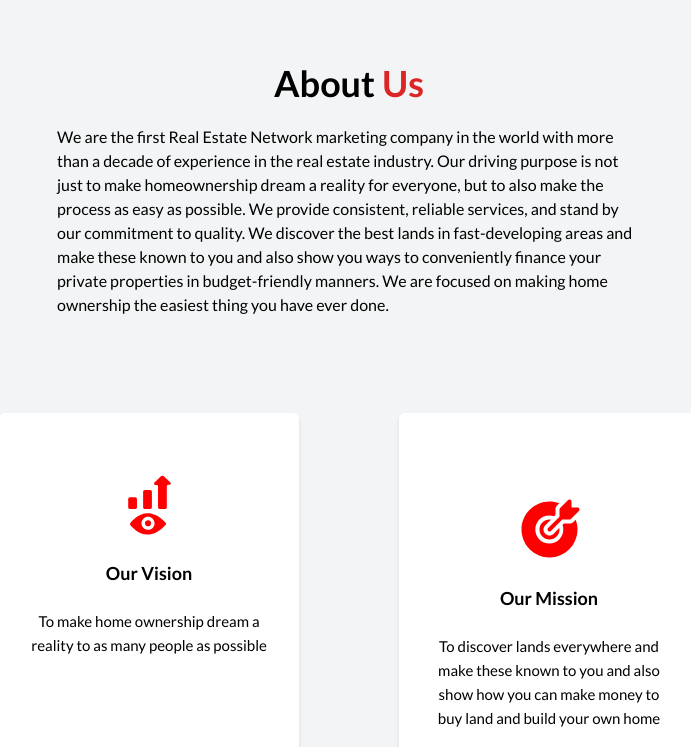
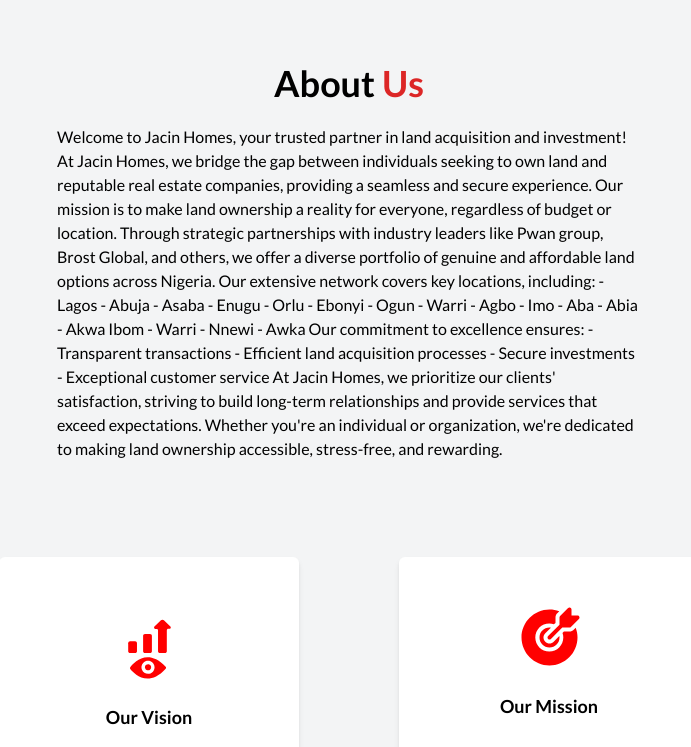
Before and after one commit to nnaemyx/jacinhomes, a Next.js app: page / in a window 1280 px wide. Shown: the part 840-1587 px from the top of the page, without its empty margins (291-982 px from the left). Built offline with nearby package versions, Linux system fonts and the light colour scheme.

Commit message:
corrections

```diff
--- a/app/(primary)/page.tsx
+++ b/app/(primary)/page.tsx
@@ -17,15 +17,23 @@
           About <span className="text-red-600">Us</span>
         </h1>
         <p className="text-left text-[1rem] xl:px-[21rem]">
-          We are the first Real Estate Network marketing company in the world
-          with more than a decade of experience in the real estate industry. Our
-          driving purpose is not just to make homeownership dream a reality for
-          everyone, but to also make the process as easy as possible. We provide
-          consistent, reliable services, and stand by our commitment to quality.
-          We discover the best lands in fast-developing areas and make these
-          known to you and also show you ways to conveniently finance your
-          private properties in budget-friendly manners. We are focused on
-          making home ownership the easiest thing you have ever done.
+          Welcome to Jacin Homes, your trusted partner in land acquisition and
+          investment! At Jacin Homes, we bridge the gap between individuals
+          seeking to own land and reputable real estate companies, providing a
+          seamless and secure experience. Our mission is to make land ownership
+          a reality for everyone, regardless of budget or location. Through
+          strategic partnerships with industry leaders like Pwan group, Brost
+          Global, and others, we offer a diverse portfolio of genuine and
+          affordable land options across Nigeria. Our extensive network covers
+          key locations, including: - Lagos - Abuja - Asaba - Enugu - Orlu -
+          Ebonyi - Ogun - Warri - Agbo - Imo - Aba - Abia - Akwa Ibom - Warri -
+          Nnewi - Awka Our commitment to excellence ensures: - Transparent
+          transactions - Efficient land acquisition processes - Secure
+          investments - Exceptional customer service At Jacin Homes, we
+          prioritize our clients' satisfaction, striving to build long-term
+          relationships and provide services that exceed expectations. Whether
+          you're an individual or organization, we're dedicated to making land
+          ownership accessible, stress-free, and rewarding.
         </p>
       </div>
       <div className="flex md:flex-row justify-center px-3 md:w-full gap-6 lg:w-[800px] mx-auto  items-center text-center flex-col mt-12 lg:mt-[6rem]">
@@ -33,15 +41,20 @@
           <Image src={VisionICon} alt="visionicon" />
           <h4 className="text-[18px] font-bold mt-6">Our Vision</h4>
           <p className="text-[15px] mt-6">
-            To make home ownership dream a reality to as many people as possible
+            Our vision is to be the leading land acquisition and investment
+            partner in Nigeria, bridging the gap between individuals and
+            reputable real estate companies, and making land ownership
+            accessible, stress-free, and rewarding for all
           </p>
         </div>
         <div className="bg-white shadow-md rounded-md mx-auto  flex flex-col justify-center items-center text-center py-[60px] px-[30px] leading-[1.5rem] md:h-[400px] md:w-[300px] lg:w-[300px] lg:h-[400px]">
           <Image src={MissionICon} alt="missionicon" />
           <h4 className="text-[18px] font-bold mt-6">Our Mission</h4>
           <p className="text-[15px] mt-6">
-            To discover lands everywhere and make these known to you and also
-            show how you can make money to buy land and build your own home
+            Our mission is to make land ownership a reality for everyone,
+            regardless of budget or location, by providing a seamless and secure
+            experience through strategic partnerships and exceptional customer
+            service
           </p>
         </div>
       </div>
@@ -62,27 +75,52 @@
           </h1>
           <div className="flex lg:flex-row flex-col justify-center gap-12 items-center mx-auto">
             <div className="flex gap-3 items-center">
-              <Image src={AccountabilityImage} width={35} height={35} alt="accountabilty image" />
+              <Image
+                src={AccountabilityImage}
+                width={35}
+                height={35}
+                alt="accountabilty image"
+              />
               <h3 className="text-white">A - Accountability</h3>
             </div>
 
             <div className="flex gap-3 items-center">
-              <Image src={ResponsibilityImage} width={35} height={35} alt="responsibility image" />
+              <Image
+                src={ResponsibilityImage}
+                width={35}
+                height={35}
+                alt="responsibility image"
+              />
               <h3 className="text-white">R - Responsibility</h3>
             </div>
 
             <div className="flex gap-3 items-center">
-              <Image src={IntegrityImage} width={35} height={35} alt="integrity image" />
+              <Image
+                src={IntegrityImage}
+                width={35}
+                height={35}
+                alt="integrity image"
+              />
               <h3 className="text-white">I - Integrity</h3>
             </div>
 
             <div className="flex gap-3 items-center">
-              <Image src={ServiceImgae} width={35} height={35} alt="service image" />
+              <Image
+                src={ServiceImgae}
+                width={35}
+                height={35}
+                alt="service image"
+              />
               <h3 className="text-white">S - Service</h3>
             </div>
 
             <div className="flex gap-3 items-center">
-              <Image src={ExcellenceImage} width={35} height={35} alt="excellence image" />
+              <Image
+                src={ExcellenceImage}
+                width={35}
+                height={35}
+                alt="excellence image"
+              />
               <h3 className="text-white">E - Excellence</h3>
             </div>
           </div>
--- a/package.json
+++ b/package.json
@@ -21,10 +21,13 @@
   },
   "devDependencies": {
     "@types/bcryptjs": "^2.4.6",
+    "@types/jsonwebtoken": "^9.0.6",
+    "@types/mongoose": "^5.11.97",
     "@types/node": "^20",
     "@types/react": "^18",
     "@types/react-dom": "^18",
     "@types/react-slick": "^0.23.13",
+    "@types/react-toastify": "^4.1.0",
     "postcss": "^8",
     "tailwindcss": "^3.4.1",
     "typescript": "^5"
```
Also changed, not shown: 1 other file (tests, documents, lock files or other folders).
